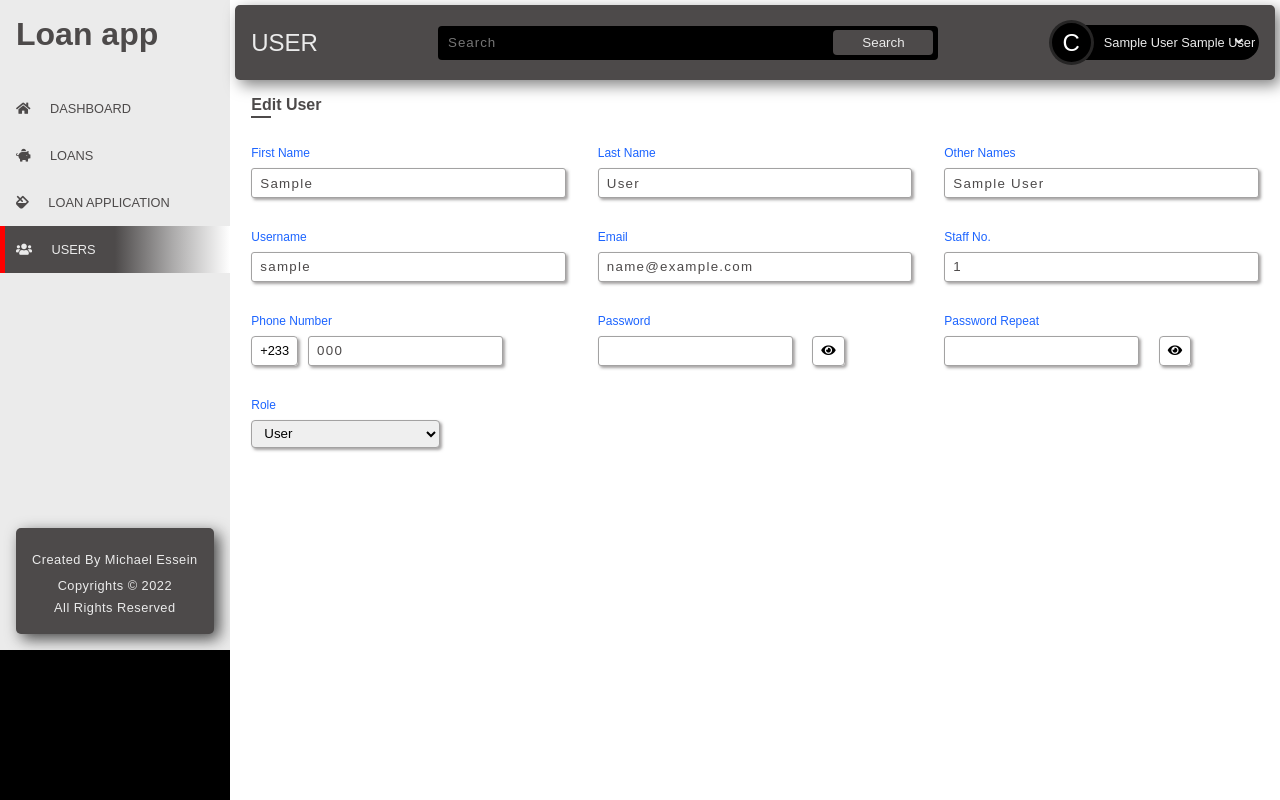
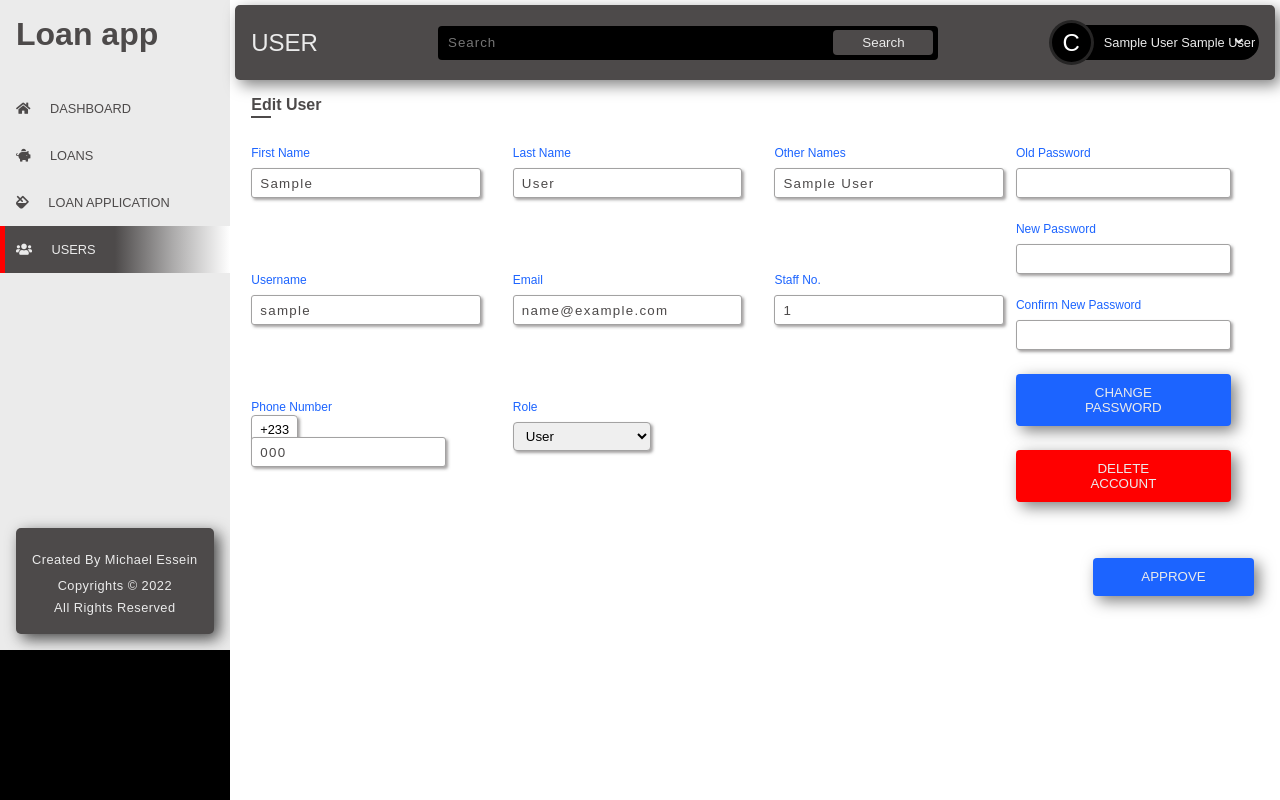
Before and after one commit to essienmichael4/CRIG-Credit-Union-Loan-Management-System, a PHP site: page /src/routes.php?pgname=useredit&userid=1 in a window 1280 px wide. Run offline with PHP 8.4, Linux system fonts and the light colour scheme; the visitor is signed in with stand-in values (Sample User, id 1); tables that the repository leaves empty or names only in its code hold one stand-in row (values such as "Sample post").

Commit message:
user edit changes

```diff
--- a/css/styles.css
+++ b/css/styles.css
@@ -292,6 +292,43 @@
   text-transform: capitalize;
   letter-spacing: 0.03rem;
   margin: 0.2rem 0;
+}
+
+.btn {
+  padding: 0.7rem 3rem;
+  width: 100%;
+  background-color: #1c64ff;
+  border: none;
+  color: #ebebeb;
+  position: relative;
+  top: 0;
+  transition: all 0.5s ease-in-out;
+  text-transform: uppercase;
+  border-radius: 4px;
+  box-shadow: 5px 5px 15px rgba(0, 0, 0, 0.5);
+}
+.btn.red {
+  background-color: red;
+}
+.btn:hover {
+  background-color: blue;
+  top: -2px;
+  box-shadow: 0px 0px 15px blue;
+}
+
+.form-container {
+  width: 100%;
+  justify-content: space-between;
+}
+
+.new {
+  align-items: center;
+  width: 260px;
+  margin-right: 1rem;
+}
+.new .formControl {
+  margin-bottom: 1.5rem;
+  width: 90%;
 }
 
 .main {
--- a/css/styles.scss
+++ b/css/styles.scss
@@ -101,6 +101,8 @@
 .px4{
     padding:0 2rem;
 }
+
+
 
 body{
     font-family: 'System ui', arial;
@@ -310,6 +312,48 @@
             letter-spacing: .03rem;
             margin: .2rem 0;
         }
+    }
+}
+
+.btn{
+    padding: .7rem 3rem;
+    width: 100%;
+    // margin-left: 1rem;
+    background-color: #1c64ff;
+    border: none;
+    color: #ebebeb;
+    position: relative;
+    top: 0;
+    transition: all .5s ease-in-out;
+    text-transform: uppercase;
+    border-radius: 4px;
+    box-shadow: 5px 5px 15px rgba($color: #000000, $alpha: .5);
+
+    &.red{
+        background-color: red;
+    }
+
+    &:hover{
+        background-color: blue;
+        top: -2px;
+        box-shadow: 0px 0px 15px blue;
+    }
+}
+
+.form-container{
+    width: 100%;
+    justify-content: space-between;
+}
+
+.new{
+    align-items: center;
+    width: 260px;
+    // background-color: #000000;
+    margin-right: 1rem;
+
+    .formControl{
+        margin-bottom: 1.5rem;
+        width: 90%;
     }
 }
 
--- a/src/header.php
+++ b/src/header.php
@@ -25,7 +25,7 @@
                             echo '<li class="list__item"><a href="?pgname=dashboard" class="item__link py1"><span><i class="fas fa-home"></i> Dashboard</span></a></li>';
                         }
 
-                        if($_GET['pgname']=="loans"){
+                        if($_GET['pgname']=="loans" || $_GET['pgname']=="loandetails"){
                             echo '<li class="list__item "><a href="?pgname=loans" class="item__link active py1"><span><i class="fas fa-piggy-bank"></i> loans</span></a></li>';
                         }else{
                             echo '<li class="list__item "><a href="?pgname=loans" class="item__link py1"><span><i class="fas fa-piggy-bank"></i> loans</span></a></li>';
--- a/src/useredit.php
+++ b/src/useredit.php
@@ -30,55 +30,57 @@
             <section class="apply">
                 <h3 class="title">Edit User</h3>
                 <form class="form apply__form">
+                    <div class="form-container flex">
                         <div class="form__group less">
+                            <input type="text" name="uid" class="uid" value="<?=$user["id"]?>" hidden>
                             <div class="formControl flex-c">
                                 <label for="">First name</label>
-                            <input type="text" placeholder="First Name" value="<?=$user["first_name"]?>">
+                                <input type="text" placeholder="First Name" name="firstname" value="<?=$user["first_name"]?>">
                             </div>
                             <div class="formControl flex-c">
                                 <label for="">Last name</label>
-                            <input type="text" placeholder="Last Name" value="<?=$user["last_name"]?>">
+                                <input type="text" placeholder="Last Name" name="lastname" value="<?=$user["last_name"]?>">
                             </div>
                             <div class="formControl flex-c">
                                 <label for="">Other names</label>
-                            <input type="text" placeholder="Other Name" value="<?=$user["other_names"]?>">
+                                <input type="text" placeholder="Other Name" name="other_names" value="<?=$user["other_names"]?>">
                             </div>
                             <div class="formControl flex-c">
                                 <label for="">username</label>
-                            <input type="text" placeholder="Username" value="<?=$user["username"]?>">
+                                <input type="text" placeholder="Username" name="username" value="<?=$user["username"]?>">
                             </div>
                             <div class="formControl flex-c">
                                 <label for="">Email</label>
-                            <input type="text" placeholder="Email" value="<?=$user["email"]?>">
+                                <input type="text" placeholder="Email" name="email" value="<?=$user["email"]?>">
                             </div>
                             <div class="formControl flex-c">
                                 <label for="">Staff No.</label>
-                            <input type="text" placeholder="Staff No." value="<?=$user["worker_id"]?>">
+                                <input type="text" placeholder="Staff No." name="staff_number" value="<?=$user["worker_id"]?>">
                             </div>
                             <div class="formControl flex-c">
                                 <label for="">Phone Number</label>
                                 <div>
-                                <span>+233</span><input type="text" placeholder="eg. 201234567" value="<?=$user["phone"]?>">
+                                    <span>+233</span><input type="text" placeholder="eg. 201234567" name="phone_number" value="<?=$user["phone"]?>">
                                 </div>
                             </div>
-                        <div class="formControl flex-c">
+                            <!-- <div class="formControl flex-c">
                                 <label for="">password</label>
                                 <div>
-                            <input type="password" class="pwd">
+                                    <input type="password" class="pwd" name="password">
                                     <span class="ml1">
-                                    <i class="fas fa-eye password" onclick='passwordShow("pwd")'></i>
+                                        <i class="fas fa-eye password"  onclick='passwordShow("pwd")'></i>
                                     </span>
                                 </div>
                             </div>
                             <div class="formControl flex-c">
                                 <label for="">password repeat</label>
                                 <div>
-                                    <input type="password" class="pwdrep">
+                                    <input type="password" class="pwdrep" name="password_repeat">
                                     <span class="ml1">
                                         <i class="fas fa-eye passwordrep" onclick='passwordShowRep("pwdrep")'></i>
                                     </span>
                                 </div>
-                        </div>
+                            </div> -->
                             <div class="formControl flex-c">
                                 <label for="">Role</label>
 
@@ -90,15 +92,34 @@
                             </div>
 
                         </div>
-
+                        <div class="new flex-c">
+                            <div class="formControl flex-c">
+                                <label for="">old password</label>
+                                <input type="password" name="old_password">
+                            </div>
+                            <div class="formControl flex-c">
+                                <label for="">new password</label>
+                                <input type="password"  name="password">
+                            </div>
+                            <div class="formControl flex-c">
+                                <label for="">confirm new password</label>
+                                <input type="password"  name="password_repeat">
+                            </div>
+                            <div class="formControl flex-c">
+                                <button class="btn">change password</button>
+                            </div>
+                            <div class="formControl flex-c">
+                                <button class="btn red">delete account</button>
+                            </div>
+                        </div>
                     </div>
                     <div class="action__btn flex">
                         <button>Approve</button>
                     </div>
+
                 </form>
             </section>
         </div>
     </div>
-    </div>
 <script src="../js/password.js"></script>
 <script src="../js/passwordrep.js"></script>
```
Also changed, not shown: src/loandeatils.php (added), 1 other file. Lines whose indentation alone changed are shown as unchanged.
